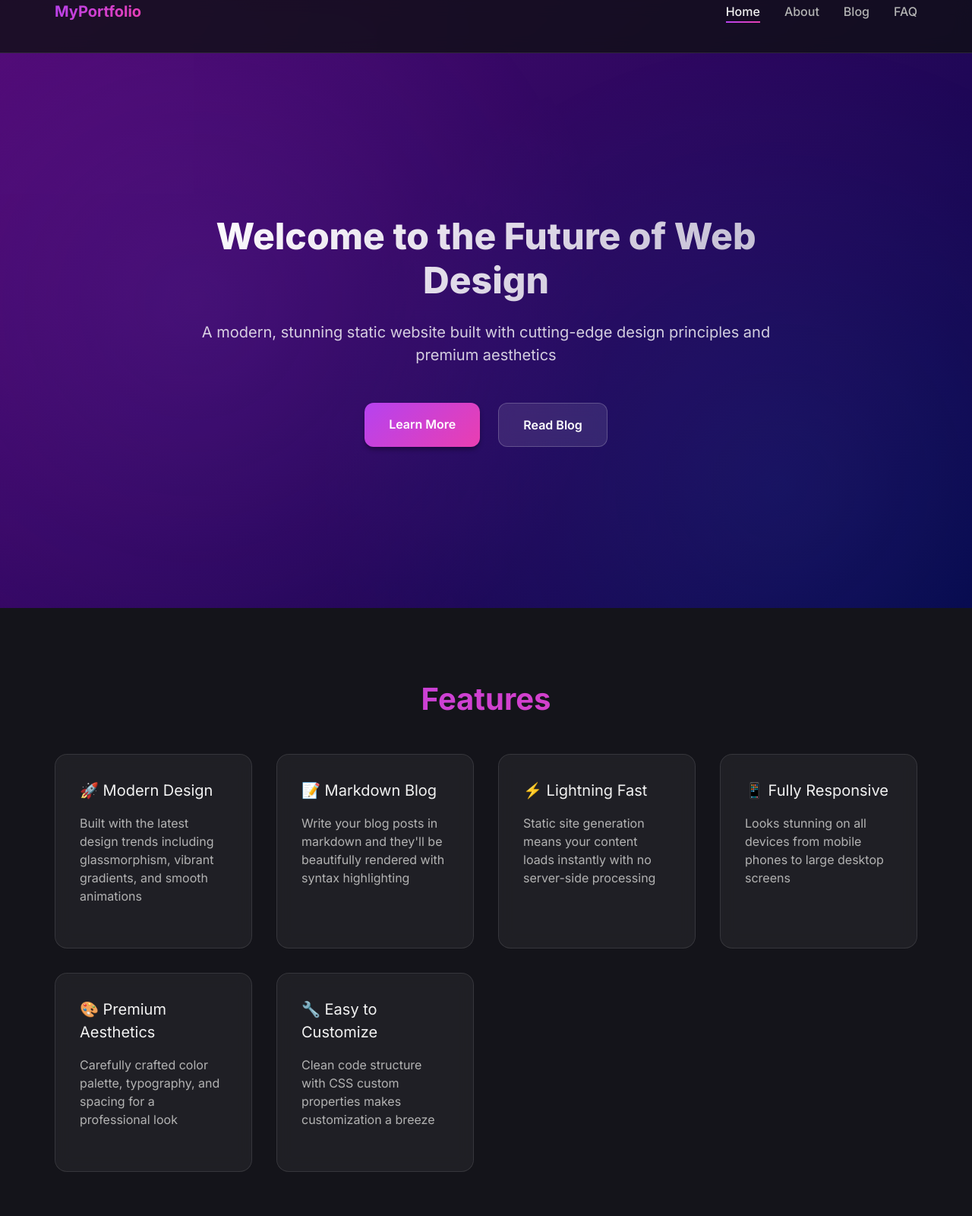
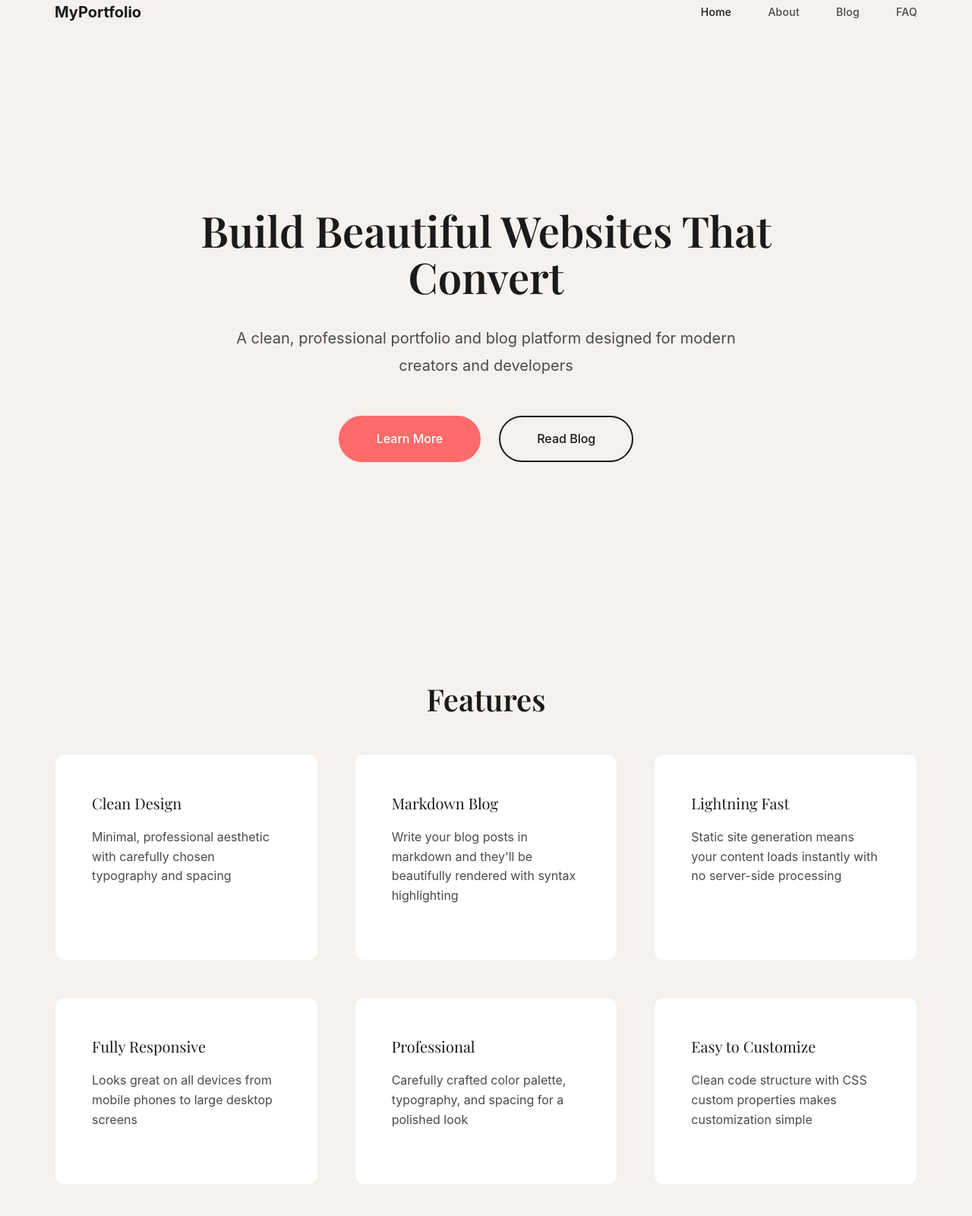
Before and after one commit to tesla897/static_website_c, a website: page index.html in a window 1280 px wide. Shown: the top 1600 px of the page at 76% size. Drawn offline with nearby package versions, Linux system fonts and the light colour scheme; a web font is replaced by a local one.

Commit message:
Complete redesign to minimal light theme - serif typography, clean aesthetics

```diff
--- a/css/styles.css
+++ b/css/styles.css
@@ -1,36 +1,29 @@
 /* ===================================
-   CSS DESIGN SYSTEM
+   MINIMAL LIGHT THEME - CSS DESIGN SYSTEM
    =================================== */
 
 /* Import Google Fonts */
-@import url('https://fonts.googleapis.com/css2?family=Inter:wght@300;400;500;600;700;800&display=swap');
+@import url('https://fonts.googleapis.com/css2?family=Playfair+Display:wght@400;500;600;700;800\u0026family=Inter:wght@300;400;500;600;700\u0026display=swap');
 
 /* ===================================
    CSS CUSTOM PROPERTIES
    =================================== */
 
 :root {
-  /* Colors - Modern Dark Theme with Vibrant Accents */
-  --color-bg-primary: hsl(240, 15%, 9%);
-  --color-bg-secondary: hsl(240, 12%, 12%);
-  --color-bg-tertiary: hsl(240, 10%, 16%);
+  /* Colors - Minimal Light Theme */
+  --color-bg-primary: #F5F1ED;
+  --color-bg-secondary: #FFFFFF;
+  --color-bg-tertiary: #FAF8F6;
 
-  --color-text-primary: hsl(0, 0%, 95%);
-  --color-text-secondary: hsl(0, 0%, 70%);
-  --color-text-muted: hsl(0, 0%, 50%);
+  --color-text-primary: #1A1A1A;
+  --color-text-secondary: #4A4A4A;
+  --color-text-muted: #8A8A8A;
 
-  --color-accent-primary: hsl(280, 85%, 60%);
-  --color-accent-secondary: hsl(200, 90%, 55%);
-  --color-accent-tertiary: hsl(320, 80%, 58%);
+  --color-accent-primary: #FF6B6B;
+  --color-accent-secondary: #2D2D2D;
 
-  --color-success: hsl(145, 65%, 50%);
-  --color-warning: hsl(40, 90%, 55%);
-  --color-error: hsl(0, 75%, 60%);
-
-  /* Gradients */
-  --gradient-primary: linear-gradient(135deg, var(--color-accent-primary), var(--color-accent-tertiary));
-  --gradient-secondary: linear-gradient(135deg, var(--color-accent-secondary), var(--color-accent-primary));
-  --gradient-hero: linear-gradient(135deg, hsl(280, 85%, 25%), hsl(240, 85%, 15%));
+  --color-border: #E0E0E0;
+  --color-border-light: #F0F0F0;
 
   /* Spacing */
   --space-xs: 0.5rem;
@@ -42,7 +35,9 @@
   --space-3xl: 6rem;
 
   /* Typography */
-  --font-family: 'Inter', -apple-system, BlinkMacSystemFont, 'Segoe UI', sans-serif;
+  --font-serif: 'Playfair Display', Georgia, serif;
+  --font-sans: 'Inter', -apple-system, BlinkMacSystemFont, 'Segoe UI', sans-serif;
+
   --font-size-xs: 0.75rem;
   --font-size-sm: 0.875rem;
   --font-size-base: 1rem;
@@ -51,7 +46,7 @@
   --font-size-2xl: 1.5rem;
   --font-size-3xl: 2rem;
   --font-size-4xl: 2.5rem;
-  --font-size-5xl: 3rem;
+  --font-size-5xl: 3.5rem;
 
   --font-weight-light: 300;
   --font-weight-normal: 400;
@@ -61,23 +56,20 @@
   --font-weight-extrabold: 800;
 
   --line-height-tight: 1.2;
-  --line-height-normal: 1.5;
-  --line-height-relaxed: 1.75;
+  --line-height-normal: 1.6;
+  --line-height-relaxed: 1.8;
 
   /* Border Radius */
-  --radius-sm: 0.375rem;
+  --radius-sm: 0.25rem;
   --radius-md: 0.5rem;
   --radius-lg: 0.75rem;
   --radius-xl: 1rem;
-  --radius-2xl: 1.5rem;
   --radius-full: 9999px;
 
   /* Shadows */
-  --shadow-sm: 0 1px 2px 0 rgba(0, 0, 0, 0.3);
-  --shadow-md: 0 4px 6px -1px rgba(0, 0, 0, 0.4);
-  --shadow-lg: 0 10px 15px -3px rgba(0, 0, 0, 0.5);
-  --shadow-xl: 0 20px 25px -5px rgba(0, 0, 0, 0.6);
-  --shadow-glow: 0 0 20px rgba(168, 85, 247, 0.4);
+  --shadow-sm: 0 1px 2px 0 rgba(0, 0, 0, 0.05);
+  --shadow-md: 0 2px 4px 0 rgba(0, 0, 0, 0.08);
+  --shadow-lg: 0 4px 6px -1px rgba(0, 0, 0, 0.1);
 
   /* Transitions */
   --transition-fast: 150ms ease-in-out;
@@ -86,14 +78,16 @@
 
   /* Layout */
   --container-max-width: 1200px;
-  --header-height: 70px;
+  --header-height: 80px;
 }
 
 /* ===================================
    RESET & BASE STYLES
    =================================== */
 
-*, *::before, *::after {
+*,
+*::before,
+*::after {
   box-sizing: border-box;
   margin: 0;
   padding: 0;
@@ -104,7 +98,7 @@ html {
 }
 
 body {
-  font-family: var(--font-family);
+  font-family: var(--font-sans);
   font-size: var(--font-size-base);
   line-height: var(--line-height-normal);
   color: var(--color-text-primary);
@@ -117,18 +111,42 @@ body {
    TYPOGRAPHY
    =================================== */
 
-h1, h2, h3, h4, h5, h6 {
-  font-weight: var(--font-weight-bold);
+h1,
+h2,
+h3,
+h4,
+h5,
+h6 {
+  font-family: var(--font-serif);
+  font-weight: var(--font-weight-semibold);
   line-height: var(--line-height-tight);
   margin-bottom: var(--space-md);
+  color: var(--color-text-primary);
 }
 
-h1 { font-size: var(--font-size-5xl); }
-h2 { font-size: var(--font-size-4xl); }
-h3 { font-size: var(--font-size-3xl); }
-h4 { font-size: var(--font-size-2xl); }
-h5 { font-size: var(--font-size-xl); }
-h6 { font-size: var(--font-size-lg); }
+h1 {
+  font-size: var(--font-size-5xl);
+}
+
+h2 {
+  font-size: var(--font-size-4xl);
+}
+
+h3 {
+  font-size: var(--font-size-3xl);
+}
+
+h4 {
+  font-size: var(--font-size-2xl);
+}
+
+h5 {
+  font-size: var(--font-size-xl);
+}
+
+h6 {
+  font-size: var(--font-size-lg);
+}
 
 p {
   margin-bottom: var(--space-md);
@@ -136,7 +154,7 @@ p {
 }
 
 a {
-  color: var(--color-accent-secondary);
+  color: var(--color-text-primary);
   text-decoration: none;
   transition: color var(--transition-fast);
 }
@@ -169,16 +187,16 @@ a:hover {
   left: 0;
   right: 0;
   height: var(--header-height);
-  background: rgba(15, 15, 20, 0.8);
-  backdrop-filter: blur(10px);
-  border-bottom: 1px solid rgba(255, 255, 255, 0.1);
+  background: var(--color-bg-primary);
+  border-bottom: 1px solid var(--color-border-light);
   z-index: 1000;
-  transition: background var(--transition-base);
+  transition: all var(--transition-base);
 }
 
 .header.scrolled {
-  background: rgba(15, 15, 20, 0.95);
-  box-shadow: var(--shadow-lg);
+  background: rgba(245, 241, 237, 0.95);
+  backdrop-filter: blur(10px);
+  box-shadow: var(--shadow-sm);
 }
 
 .nav {
@@ -191,34 +209,23 @@ a:hover {
 .nav-logo {
   font-size: var(--font-size-xl);
   font-weight: var(--font-weight-bold);
-  background: var(--gradient-primary);
-  -webkit-background-clip: text;
-  -webkit-text-fill-color: transparent;
-  background-clip: text;
+  font-family: var(--font-sans);
+  color: var(--color-text-primary);
 }
 
 .nav-links {
   display: flex;
-  gap: var(--space-lg);
+  gap: var(--space-xl);
   list-style: none;
+  align-items: center;
 }
 
 .nav-link {
   color: var(--color-text-secondary);
   font-weight: var(--font-weight-medium);
+  font-size: var(--font-size-sm);
   transition: color var(--transition-fast);
-  position: relative;
-}
-
-.nav-link::after {
-  content: '';
-  position: absolute;
-  bottom: -5px;
-  left: 0;
-  width: 0;
-  height: 2px;
-  background: var(--gradient-primary);
-  transition: width var(--transition-base);
+  letter-spacing: 0.02em;
 }
 
 .nav-link:hover,
@@ -226,9 +233,11 @@ a:hover {
   color: var(--color-text-primary);
 }
 
-.nav-link:hover::after,
-.nav-link.active::after {
-  width: 100%;
+/* CTA Buttons in Nav */
+.nav-cta {
+  display: flex;
+  gap: var(--space-sm);
+  margin-left: var(--space-lg);
 }
 
 /* Mobile Menu Toggle */
@@ -252,18 +261,24 @@ a:hover {
     left: 0;
     right: 0;
     flex-direction: column;
-    background: rgba(15, 15, 20, 0.98);
-    backdrop-filter: blur(10px);
+    background: var(--color-bg-primary);
     padding: var(--space-lg);
     gap: var(--space-md);
     transform: translateY(-100%);
     opacity: 0;
     transition: transform var(--transition-base), opacity var(--transition-base);
+    border-bottom: 1px solid var(--color-border);
   }
 
   .nav-links.active {
     transform: translateY(0);
     opacity: 1;
+  }
+
+  .nav-cta {
+    margin-left: 0;
+    flex-direction: column;
+    width: 100%;
   }
 }
 
@@ -276,70 +291,40 @@ a:hover {
   display: flex;
   align-items: center;
   justify-content: center;
-  background: var(--gradient-hero);
-  position: relative;
-  overflow: hidden;
+  background: var(--color-bg-primary);
   padding-top: var(--header-height);
 }
 
-.hero::before {
-  content: '';
-  position: absolute;
-  top: 0;
-  left: 0;
-  right: 0;
-  bottom: 0;
-  background:
-    radial-gradient(circle at 20% 50%, rgba(168, 85, 247, 0.15), transparent 50%),
-    radial-gradient(circle at 80% 80%, rgba(59, 130, 246, 0.15), transparent 50%);
-  animation: pulse 8s ease-in-out infinite;
-}
-
-@keyframes pulse {
-  0%, 100% { opacity: 1; }
-  50% { opacity: 0.6; }
-}
-
 .hero-content {
-  position: relative;
-  z-index: 1;
   text-align: center;
-  max-width: 800px;
+  max-width: 900px;
+  padding: var(--space-2xl) 0;
 }
 
 .hero-title {
   font-size: var(--font-size-5xl);
-  font-weight: var(--font-weight-extrabold);
-  margin-bottom: var(--space-md);
-  background: linear-gradient(135deg, #fff, rgba(255, 255, 255, 0.7));
-  -webkit-background-clip: text;
-  -webkit-text-fill-color: transparent;
-  background-clip: text;
-  animation: fadeInUp 0.8s ease-out;
+  font-weight: var(--font-weight-semibold);
+  font-family: var(--font-serif);
+  margin-bottom: var(--space-lg);
+  color: var(--color-text-primary);
+  line-height: 1.1;
 }
 
 .hero-subtitle {
   font-size: var(--font-size-xl);
-  color: rgba(255, 255, 255, 0.8);
+  color: var(--color-text-secondary);
   margin-bottom: var(--space-xl);
-  animation: fadeInUp 0.8s ease-out 0.2s backwards;
+  line-height: var(--line-height-relaxed);
+  max-width: 700px;
+  margin-left: auto;
+  margin-right: auto;
 }
 
 .hero-cta {
   display: inline-flex;
   gap: var(--space-md);
-  animation: fadeInUp 0.8s ease-out 0.4s backwards;
-}
-
-@keyframes fadeInUp {
-  from {
-    opacity: 0;
-    transform: translateY(30px);
-  }
-  to {
-    opacity: 1;
-    transform: translateY(0);
-  }
+  flex-wrap: wrap;
+  justify-content: center;
 }
 
 /* ===================================
@@ -348,37 +333,39 @@ a:hover {
 
 .btn {
   display: inline-block;
-  padding: var(--space-sm) var(--space-lg);
+  padding: var(--space-sm) var(--space-xl);
   font-size: var(--font-size-base);
-  font-weight: var(--font-weight-semibold);
-  border-radius: var(--radius-lg);
+  font-weight: var(--font-weight-medium);
+  border-radius: var(--radius-full);
   cursor: pointer;
-  border: none;
+  border: 2px solid transparent;
   transition: all var(--transition-base);
   text-align: center;
+  font-family: var(--font-sans);
 }
 
 .btn-primary {
-  background: var(--gradient-primary);
+  background: var(--color-accent-primary);
   color: white;
+  border-color: var(--color-accent-primary);
+}
+
+.btn-primary:hover {
+  background: #FF5252;
+  border-color: #FF5252;
+  transform: translateY(-2px);
   box-shadow: var(--shadow-md);
 }
 
-.btn-primary:hover {
-  transform: translateY(-2px);
-  box-shadow: var(--shadow-xl), var(--shadow-glow);
-}
-
 .btn-secondary {
-  background: rgba(255, 255, 255, 0.1);
-  color: white;
-  border: 1px solid rgba(255, 255, 255, 0.2);
-  backdrop-filter: blur(10px);
+  background: transparent;
+  color: var(--color-text-primary);
+  border-color: var(--color-text-primary);
 }
 
 .btn-secondary:hover {
-  background: rgba(255, 255, 255, 0.15);
-  border-color: rgba(255, 255, 255, 0.3);
+  background: var(--color-text-primary);
+  color: var(--color-bg-primary);
   transform: translateY(-2px);
 }
 
@@ -388,27 +375,21 @@ a:hover {
 
 .card {
   background: var(--color-bg-secondary);
-  border-radius: var(--radius-xl);
-  padding: var(--space-lg);
-  border: 1px solid rgba(255, 255, 255, 0.1);
+  border-radius: var(--radius-lg);
+  padding: var(--space-xl);
+  border: 1px solid var(--color-border-light);
   transition: all var(--transition-base);
 }
 
 .card:hover {
-  transform: translateY(-5px);
-  box-shadow: var(--shadow-xl);
-  border-color: rgba(255, 255, 255, 0.2);
-}
-
-.card-glass {
-  background: rgba(255, 255, 255, 0.05);
-  backdrop-filter: blur(10px);
-  border: 1px solid rgba(255, 255, 255, 0.1);
+  box-shadow: var(--shadow-lg);
+  border-color: var(--color-border);
 }
 
 .card-title {
   font-size: var(--font-size-xl);
   margin-bottom: var(--space-sm);
+  font-family: var(--font-serif);
 }
 
 .card-text {
@@ -421,7 +402,7 @@ a:hover {
 
 .grid {
   display: grid;
-  gap: var(--space-lg);
+  gap: var(--space-xl);
 }
 
 .grid-2 {
@@ -429,7 +410,7 @@ a:hover {
 }
 
 .grid-3 {
-  grid-template-columns: repeat(auto-fit, minmax(250px, 1fr));
+  grid-template-columns: repeat(auto-fit, minmax(280px, 1fr));
 }
 
 /* ===================================
@@ -438,9 +419,9 @@ a:hover {
 
 .faq-item {
   background: var(--color-bg-secondary);
-  border-radius: var(--radius-lg);
+  border-radius: var(--radius-md);
   margin-bottom: var(--space-md);
-  border: 1px solid rgba(255, 255, 255, 0.1);
+  border: 1px solid var(--color-border-light);
   overflow: hidden;
   transition: all var(--transition-base);
 }
@@ -452,7 +433,8 @@ a:hover {
   border: none;
   color: var(--color-text-primary);
   font-size: var(--font-size-lg);
-  font-weight: var(--font-weight-semibold);
+  font-weight: var(--font-weight-medium);
+  font-family: var(--font-sans);
   text-align: left;
   cursor: pointer;
   display: flex;
@@ -462,16 +444,18 @@ a:hover {
 }
 
 .faq-question:hover {
-  color: var(--color-accent-secondary);
+  color: var(--color-accent-primary);
 }
 
 .faq-icon {
   transition: transform var(--transition-base);
   font-size: var(--font-size-xl);
+  color: var(--color-text-muted);
 }
 
 .faq-item.active .faq-icon {
   transform: rotate(180deg);
+  color: var(--color-accent-primary);
 }
 
 .faq-answer {
@@ -479,6 +463,7 @@ a:hover {
   overflow: hidden;
   transition: max-height var(--transition-slow), padding var(--transition-slow);
   padding: 0 var(--space-lg);
+  color: var(--color-text-secondary);
 }
 
 .faq-item.active .faq-answer {
@@ -498,27 +483,28 @@ a:hover {
 
 .blog-card {
   background: var(--color-bg-secondary);
-  border-radius: var(--radius-xl);
+  border-radius: var(--radius-lg);
   overflow: hidden;
-  border: 1px solid rgba(255, 255, 255, 0.1);
+  border: 1px solid var(--color-border-light);
   transition: all var(--transition-base);
   cursor: pointer;
 }
 
 .blog-card:hover {
-  transform: translateY(-8px);
-  box-shadow: var(--shadow-xl);
-  border-color: var(--color-accent-primary);
+  transform: translateY(-4px);
+  box-shadow: var(--shadow-lg);
+  border-color: var(--color-border);
 }
 
 .blog-card-image {
   width: 100%;
-  height: 200px;
-  background: var(--gradient-secondary);
+  height: 180px;
+  background: var(--color-bg-tertiary);
   display: flex;
   align-items: center;
   justify-content: center;
   font-size: var(--font-size-4xl);
+  border-bottom: 1px solid var(--color-border-light);
 }
 
 .blog-card-content {
@@ -527,29 +513,40 @@ a:hover {
 
 .blog-card-meta {
   display: flex;
-  gap: var(--space-md);
+  gap: var(--space-sm);
   margin-bottom: var(--space-sm);
-  font-size: var(--font-size-sm);
+  font-size: var(--font-size-xs);
   color: var(--color-text-muted);
+  text-transform: uppercase;
+  letter-spacing: 0.05em;
 }
 
 .blog-card-title {
-  font-size: var(--font-size-2xl);
+  font-size: var(--font-size-xl);
   margin-bottom: var(--space-sm);
   color: var(--color-text-primary);
+  font-family: var(--font-serif);
+  font-weight: var(--font-weight-semibold);
 }
 
 .blog-card-excerpt {
   color: var(--color-text-secondary);
   margin-bottom: var(--space-md);
+  line-height: var(--line-height-relaxed);
 }
 
 .blog-card-link {
-  color: var(--color-accent-secondary);
-  font-weight: var(--font-weight-semibold);
+  color: var(--color-text-primary);
+  font-weight: var(--font-weight-medium);
   display: inline-flex;
   align-items: center;
   gap: var(--space-xs);
+  font-size: var(--font-size-sm);
+  transition: color var(--transition-fast);
+}
+
+.blog-card-link:hover {
+  color: var(--color-accent-primary);
 }
 
 /* ===================================
@@ -559,24 +556,30 @@ a:hover {
 .post-header {
   text-align: center;
   margin-bottom: var(--space-2xl);
-  padding: var(--space-2xl) 0;
-  background: var(--gradient-hero);
-  border-radius: var(--radius-2xl);
+  padding: var(--space-3xl) 0 var(--space-2xl);
+  background: var(--color-bg-secondary);
+  border-bottom: 1px solid var(--color-border-light);
 }
 
 .post-title {
   font-size: var(--font-size-4xl);
   margin-bottom: var(--space-md);
-  color: white;
+  color: var(--color-text-primary);
+  font-family: var(--font-serif);
+  max-width: 800px;
+  margin-left: auto;
+  margin-right: auto;
 }
 
 .post-meta {
-  color: rgba(255, 255, 255, 0.7);
-  font-size: var(--font-size-lg);
+  color: var(--color-text-muted);
+  font-size: var(--font-size-sm);
+  text-transform: uppercase;
+  letter-spacing: 0.05em;
 }
 
 .post-content {
-  max-width: 800px;
+  max-width: 700px;
   margin: 0 auto;
   line-height: var(--line-height-relaxed);
 }
@@ -584,15 +587,18 @@ a:hover {
 .post-content h2 {
   margin-top: var(--space-2xl);
   margin-bottom: var(--space-md);
+  font-family: var(--font-serif);
 }
 
 .post-content h3 {
   margin-top: var(--space-xl);
   margin-bottom: var(--space-sm);
+  font-family: var(--font-serif);
 }
 
 .post-content p {
   margin-bottom: var(--space-md);
+  color: var(--color-text-secondary);
 }
 
 .post-content ul,
@@ -611,26 +617,28 @@ a:hover {
   padding: 0.2em 0.4em;
   border-radius: var(--radius-sm);
   font-size: 0.9em;
-  color: var(--color-accent-secondary);
+  color: var(--color-accent-primary);
+  border: 1px solid var(--color-border-light);
 }
 
 .post-content pre {
   background: var(--color-bg-tertiary);
   padding: var(--space-md);
-  border-radius: var(--radius-lg);
+  border-radius: var(--radius-md);
   overflow-x: auto;
   margin-bottom: var(--space-md);
-  border: 1px solid rgba(255, 255, 255, 0.1);
+  border: 1px solid var(--color-border-light);
 }
 
 .post-content pre code {
   background: none;
   padding: 0;
   color: var(--color-text-primary);
+  border: none;
 }
 
 .post-content blockquote {
-  border-left: 4px solid var(--color-accent-primary);
+  border-left: 3px solid var(--color-text-primary);
   padding-left: var(--space-md);
   margin: var(--space-lg) 0;
   color: var(--color-text-secondary);
@@ -643,7 +651,7 @@ a:hover {
 
 .footer {
   background: var(--color-bg-secondary);
-  border-top: 1px solid rgba(255, 255, 255, 0.1);
+  border-top: 1px solid var(--color-border-light);
   padding: var(--space-2xl) 0;
   margin-top: var(--space-3xl);
 }
@@ -651,29 +659,48 @@ a:hover {
 .footer-content {
   text-align: center;
   color: var(--color-text-muted);
+  font-size: var(--font-size-sm);
 }
 
 /* ===================================
    UTILITY CLASSES
    =================================== */
 
-.text-center { text-align: center; }
-.text-gradient {
-  background: var(--gradient-primary);
-  -webkit-background-clip: text;
-  -webkit-text-fill-color: transparent;
-  background-clip: text;
+.text-center {
+  text-align: center;
 }
 
-.mt-sm { margin-top: var(--space-sm); }
-.mt-md { margin-top: var(--space-md); }
-.mt-lg { margin-top: var(--space-lg); }
-.mt-xl { margin-top: var(--space-xl); }
+.mt-sm {
+  margin-top: var(--space-sm);
+}
 
-.mb-sm { margin-bottom: var(--space-sm); }
-.mb-md { margin-bottom: var(--space-md); }
-.mb-lg { margin-bottom: var(--space-lg); }
-.mb-xl { margin-bottom: var(--space-xl); }
+.mt-md {
+  margin-top: var(--space-md);
+}
+
+.mt-lg {
+  margin-top: var(--space-lg);
+}
+
+.mt-xl {
+  margin-top: var(--space-xl);
+}
+
+.mb-sm {
+  margin-bottom: var(--space-sm);
+}
+
+.mb-md {
+  margin-bottom: var(--space-md);
+}
+
+.mb-lg {
+  margin-bottom: var(--space-lg);
+}
+
+.mb-xl {
+  margin-bottom: var(--space-xl);
+}
 
 /* ===================================
    RESPONSIVE DESIGN
@@ -697,4 +724,13 @@ a:hover {
   .blog-grid {
     grid-template-columns: 1fr;
   }
+
+  .hero-cta {
+    flex-direction: column;
+    width: 100%;
+  }
+
+  .btn {
+    width: 100%;
+  }
 }
--- a/index.html
+++ b/index.html
@@ -1,11 +1,13 @@
 <!DOCTYPE html>
 <html lang="en">
+
 <head>
   <meta charset="UTF-8">
   <meta name="viewport" content="width=device-width, initial-scale=1.0">
   <title>Modern Static Site - Home</title>
   <link rel="stylesheet" href="css/styles.css">
 </head>
+
 <body>
   <!-- Header -->
   <header class="header">
@@ -27,9 +29,9 @@
   <section class="hero">
     <div class="container">
       <div class="hero-content">
-        <h1 class="hero-title">Welcome to the Future of Web Design</h1>
+        <h1 class="hero-title">Build Beautiful Websites That Convert</h1>
         <p class="hero-subtitle">
-          A modern, stunning static website built with cutting-edge design principles and premium aesthetics
+          A clean, professional portfolio and blog platform designed for modern creators and developers
         </p>
         <div class="hero-cta">
           <a href="about.html" class="btn btn-primary">Learn More</a>
@@ -42,42 +44,42 @@
   <!-- Features Section -->
   <section class="section">
     <div class="container">
-      <h2 class="text-center text-gradient mb-xl">Features</h2>
+      <h2 class="text-center mb-xl">Features</h2>
       <div class="grid grid-3">
-        <div class="card card-glass">
-          <div class="card-title">🚀 Modern Design</div>
+        <div class="card">
+          <div class="card-title">Clean Design</div>
           <p class="card-text">
-            Built with the latest design trends including glassmorphism, vibrant gradients, and smooth animations
+            Minimal, professional aesthetic with carefully chosen typography and spacing
           </p>
         </div>
-        <div class="card card-glass">
-          <div class="card-title">📝 Markdown Blog</div>
+        <div class="card">
+          <div class="card-title">Markdown Blog</div>
           <p class="card-text">
             Write your blog posts in markdown and they'll be beautifully rendered with syntax highlighting
           </p>
         </div>
-        <div class="card card-glass">
-          <div class="card-title">⚡ Lightning Fast</div>
+        <div class="card">
+          <div class="card-title">Lightning Fast</div>
           <p class="card-text">
             Static site generation means your content loads instantly with no server-side processing
           </p>
         </div>
-        <div class="card card-glass">
-          <div class="card-title">📱 Fully Responsive</div>
+        <div class="card">
+          <div class="card-title">Fully Responsive</div>
           <p class="card-text">
-            Looks stunning on all devices from mobile phones to large desktop screens
+            Looks great on all devices from mobile phones to large desktop screens
           </p>
         </div>
-        <div class="card card-glass">
-          <div class="card-title">🎨 Premium Aesthetics</div>
+        <div class="card">
+          <div class="card-title">Professional</div>
           <p class="card-text">
-            Carefully crafted color palette, typography, and spacing for a professional look
+            Carefully crafted color palette, typography, and spacing for a polished look
           </p>
         </div>
-        <div class="card card-glass">
-          <div class="card-title">🔧 Easy to Customize</div>
+        <div class="card">
+          <div class="card-title">Easy to Customize</div>
           <p class="card-text">
-            Clean code structure with CSS custom properties makes customization a breeze
+            Clean code structure with CSS custom properties makes customization simple
           </p>
         </div>
       </div>
@@ -87,7 +89,7 @@
   <!-- CTA Section -->
   <section class="section">
     <div class="container text-center">
-      <h2 class="text-gradient mb-md">Ready to Get Started?</h2>
+      <h2 class="mb-md">Ready to Get Started?</h2>
       <p class="mb-lg" style="font-size: var(--font-size-xl); color: var(--color-text-secondary);">
         Explore the blog, learn more about me, or check out the FAQ
       </p>
@@ -109,4 +111,5 @@
 
   <script src="js/main.js"></script>
 </body>
+
 </html>
```
Also changed, not shown: about.html (+5 -5 lines), faq.html (+3 -3 lines), Readme.md (deleted).
